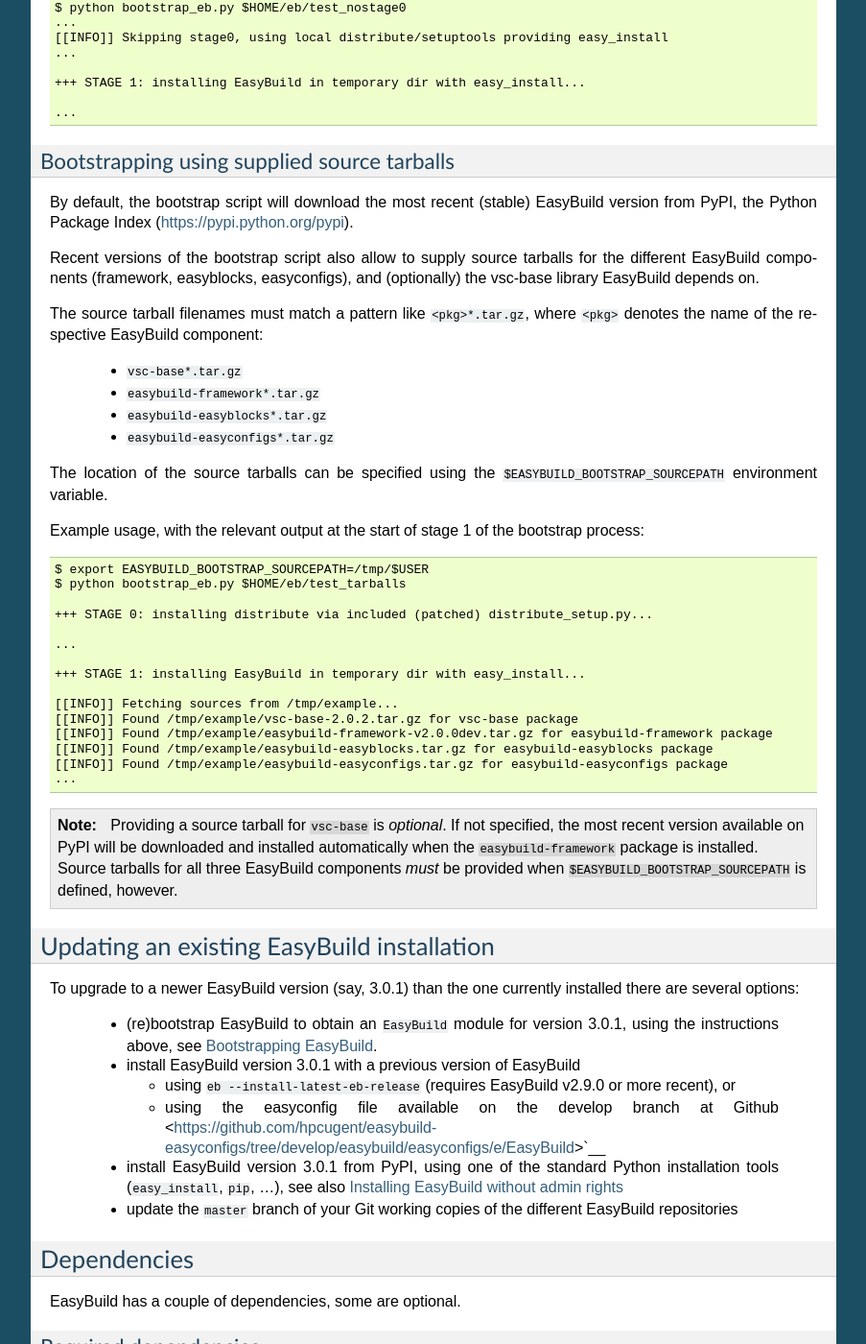
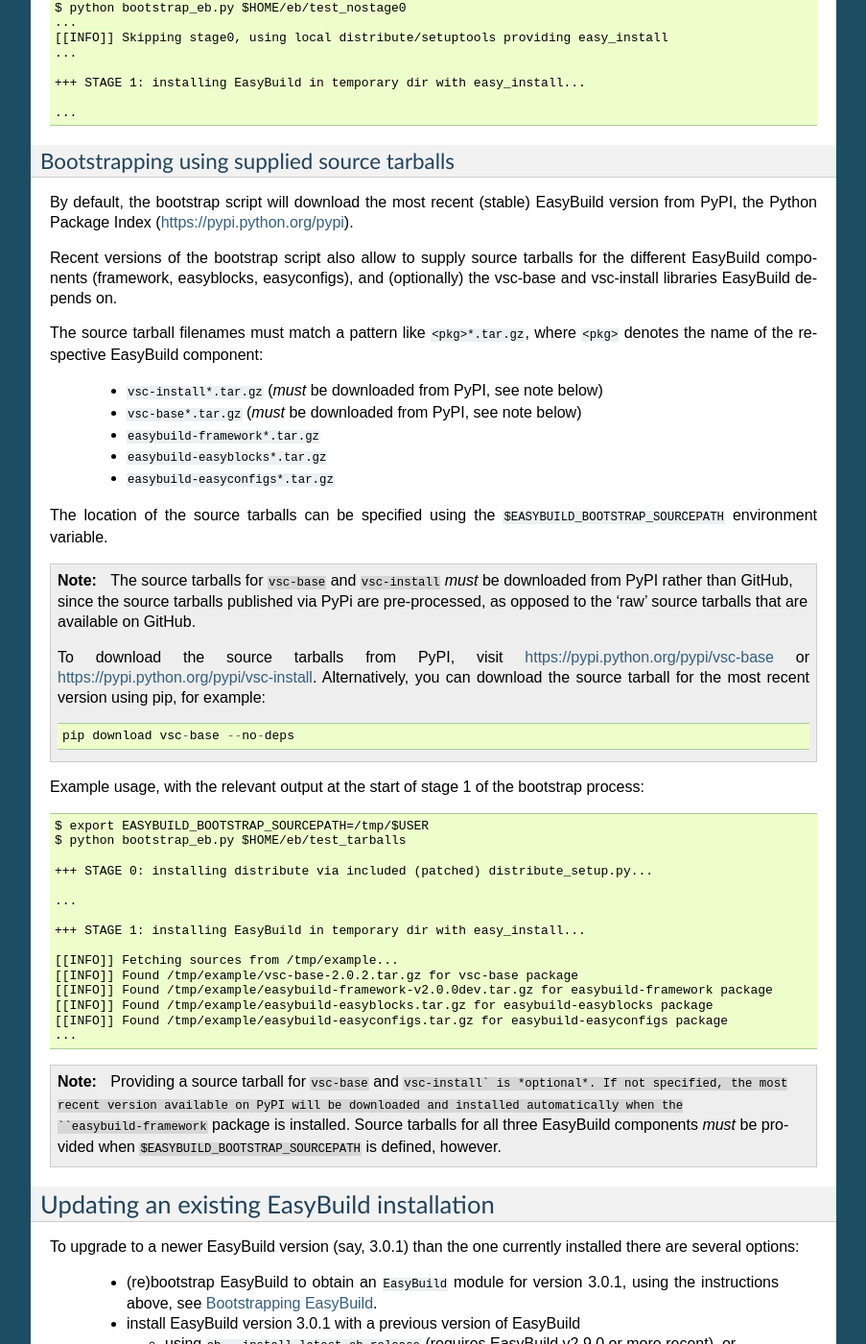
Before and after one commit to easybuilders/easybuild, a Sphinx documentation site: the page built from docs/Installation.rst, in a window 1280 px wide and 1400 px high, scrolled down 4899 px. Shown: the whole window at 96% size, without its empty margins (198-1101 px from the left). Built offline with Sphinx 7.4.7, drawn with Linux system fonts in a browser that asks for light colours.

Commit message:
document need to download source tarballs for vsc-install & vsc-base from PyPI

```diff
--- a/docs/Installation.rst
+++ b/docs/Installation.rst
@@ -293,17 +293,28 @@
 Index (https://pypi.python.org/pypi).
 
 Recent versions of the bootstrap script also allow to supply source tarballs for the different EasyBuild components
-(framework, easyblocks, easyconfigs), and (optionally) the vsc-base library EasyBuild depends on.
+(framework, easyblocks, easyconfigs), and (optionally) the vsc-base and vsc-install libraries EasyBuild depends on.
 
 The source tarball filenames must match a pattern like ``<pkg>*.tar.gz``, where ``<pkg>`` denotes the name of the
 respective EasyBuild component:
 
- * ``vsc-base*.tar.gz``
+ * ``vsc-install*.tar.gz`` (*must* be downloaded from PyPI, see note below)
+ * ``vsc-base*.tar.gz`` (*must* be downloaded from PyPI, see note below)
  * ``easybuild-framework*.tar.gz``
  * ``easybuild-easyblocks*.tar.gz``
  * ``easybuild-easyconfigs*.tar.gz``
 
 The location of the source tarballs can be specified using the ``$EASYBUILD_BOOTSTRAP_SOURCEPATH`` environment variable.
+
+.. note:: The source tarballs for ``vsc-base`` and ``vsc-install`` *must* be downloaded from PyPI rather than GitHub,
+          since the source tarballs published via PyPi are pre-processed, as opposed to the 'raw' source tarballs
+          that are available on GitHub.
+
+          To download the source tarballs from PyPI, visit https://pypi.python.org/pypi/vsc-base or
+          https://pypi.python.org/pypi/vsc-install. Alternatively, you can download the source tarball for the
+          most recent version using pip, for example::
+
+            pip download vsc-base --no-deps
 
 Example usage, with the relevant output at the start of stage 1 of the bootstrap process::
 
@@ -323,7 +334,8 @@
   [[INFO]] Found /tmp/example/easybuild-easyconfigs.tar.gz for easybuild-easyconfigs package
   ...
 
-.. note:: Providing a source tarball for ``vsc-base`` is *optional*. If not specified, the most recent version available
+.. note:: Providing a source tarball for ``vsc-base`` and ``vsc-install` is *optional*.
+          If not specified, the most recent version available
           on PyPI will be downloaded and installed automatically when the ``easybuild-framework`` package is installed.
           Source tarballs for all three EasyBuild components *must* be provided when ``$EASYBUILD_BOOTSTRAP_SOURCEPATH``
           is defined, however.
```
